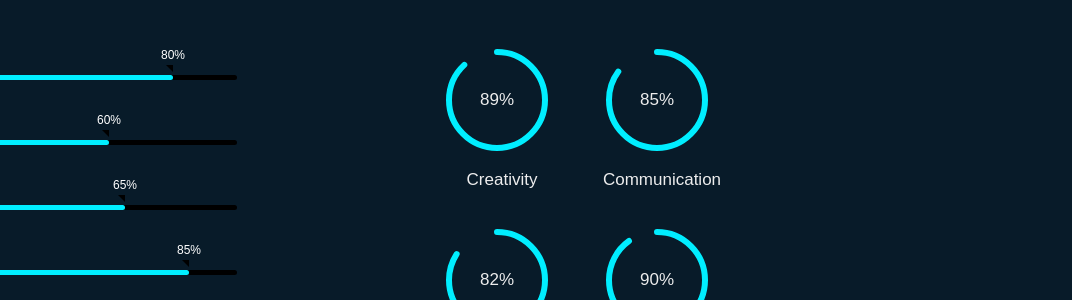
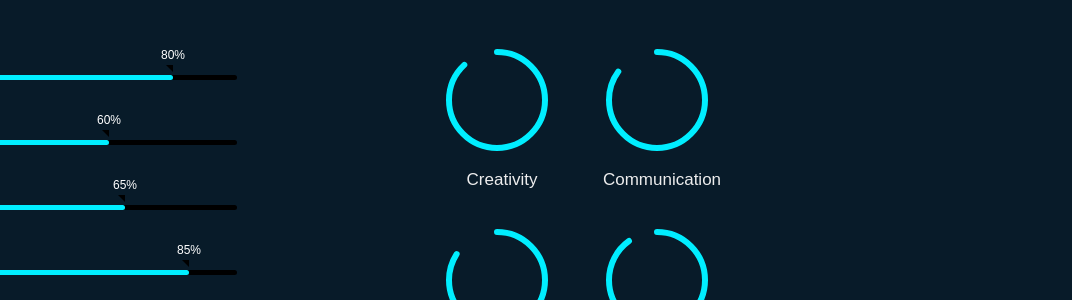
Before and after one commit to sam33r0/portfolio, a plain HTML site: page index.html in a window 1280 px wide. Shown: the part 2324-2624 px from the top of the page, 208-1280 px from the left. Drawn offline with nearby package versions, Linux system fonts and the light colour scheme.

Commit message:
removed numbers

```diff
--- a/index.html
+++ b/index.html
@@ -133,7 +133,7 @@
                             <circle class="progress-bar" cx="100" cy="100" r="80"></circle>
                             <circle class="path path-1" cx="100" cy="100" r="80"></circle>
                         </svg>
-                        <div class="percentage">89%</div>
+                        <div class="percentage"></div>
                         <div class="text">Creativity</div>
                     </div>
 
@@ -142,7 +142,7 @@
                             <circle class="progress-bar" cx="100" cy="100" r="80"></circle>
                             <circle class="path path-2" cx="100" cy="100" r="80"></circle>
                         </svg>
-                        <div class="percentage">85%</div>
+                        <div class="percentage"></div>
                         <div class="text">Communication</div>
 
                     </div>
@@ -152,7 +152,7 @@
                             <circle class="progress-bar" cx="100" cy="100" r="80"></circle>
                             <circle class="path path-3" cx="100" cy="100" r="80"></circle>
                         </svg>
-                        <div class="percentage">82%</div>
+                        <div class="percentage"></div>
                         <div class="text">Problem-solving</div>
 
                     </div>
@@ -162,7 +162,7 @@
                             <circle class="progress-bar" cx="100" cy="100" r="80"></circle>
                             <circle class="path path-4" cx="100" cy="100" r="80"></circle>
                         </svg>
-                        <div class="percentage">90%</div>
+                        <div class="percentage"></div>
                         <div class="text">Team-work</div>
 
                     </div>
```
